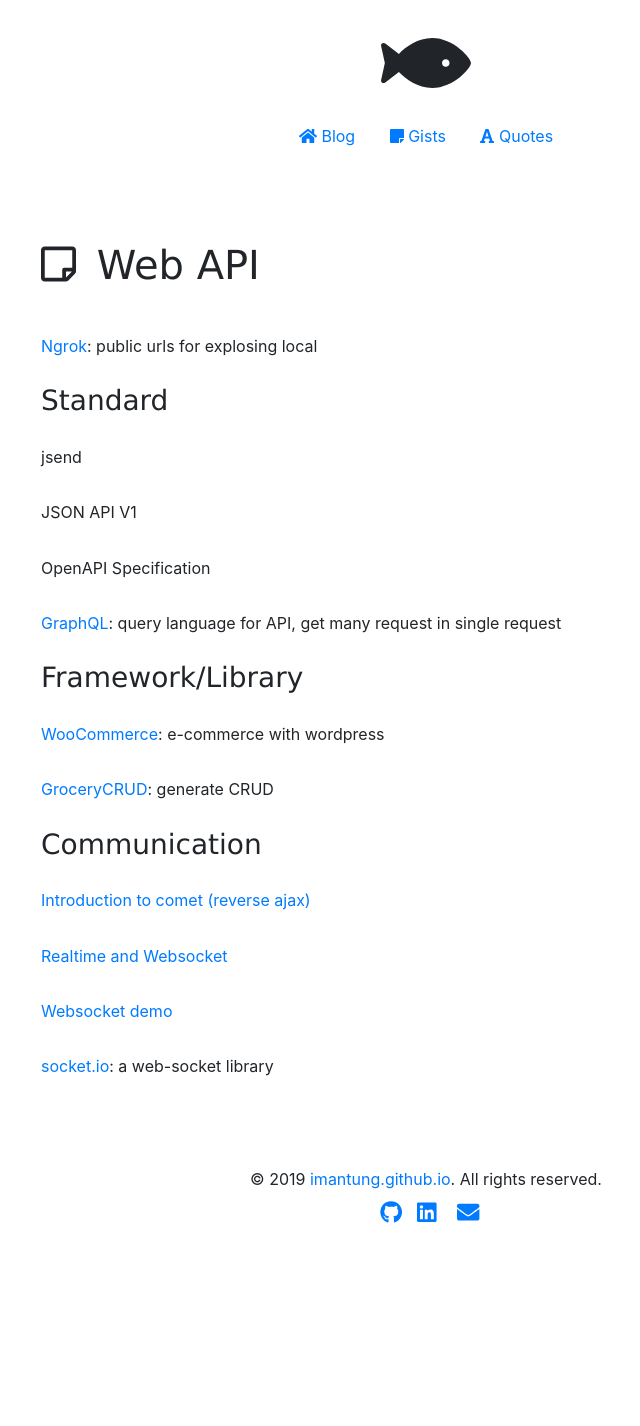
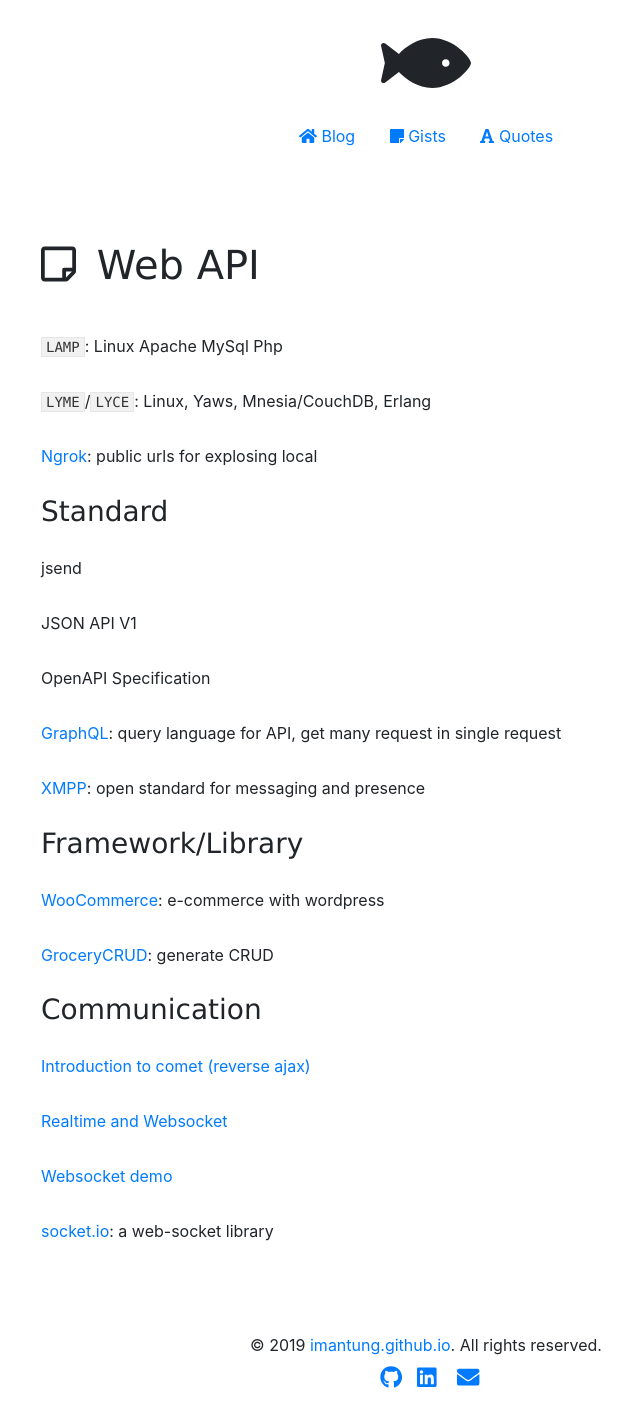
Before and after one commit to imantung/imantung.github.io, a Jekyll site: the page built from gist/web-development.md, in a window 1280 px wide. Shown: the whole page, without its empty margins (214-854 px from the left). Built offline with Jekyll 4.4.1, drawn with Linux system fonts in a browser that asks for light colours; before the commit the page ends 1261 px from its top, so only the background shows below that.

Commit message:
update content

```diff
--- a/gist/web-development.md
+++ b/gist/web-development.md
@@ -3,6 +3,9 @@ layout: gist
 title: Web API
 ---
 
+`LAMP`: Linux Apache MySql Php
+
+`LYME`/`LYCE`: Linux, Yaws, Mnesia/CouchDB, Erlang
 
 [Ngrok](https://ngrok.com/): public urls for explosing local
 
@@ -16,6 +19,7 @@ OpenAPI Specification
 
 [GraphQL](https://graphql.org/): query language for API, get many request in single request
 
+[XMPP](https://xmpp.org/): open standard for messaging and presence
 
 ### Framework/Library
 
```
